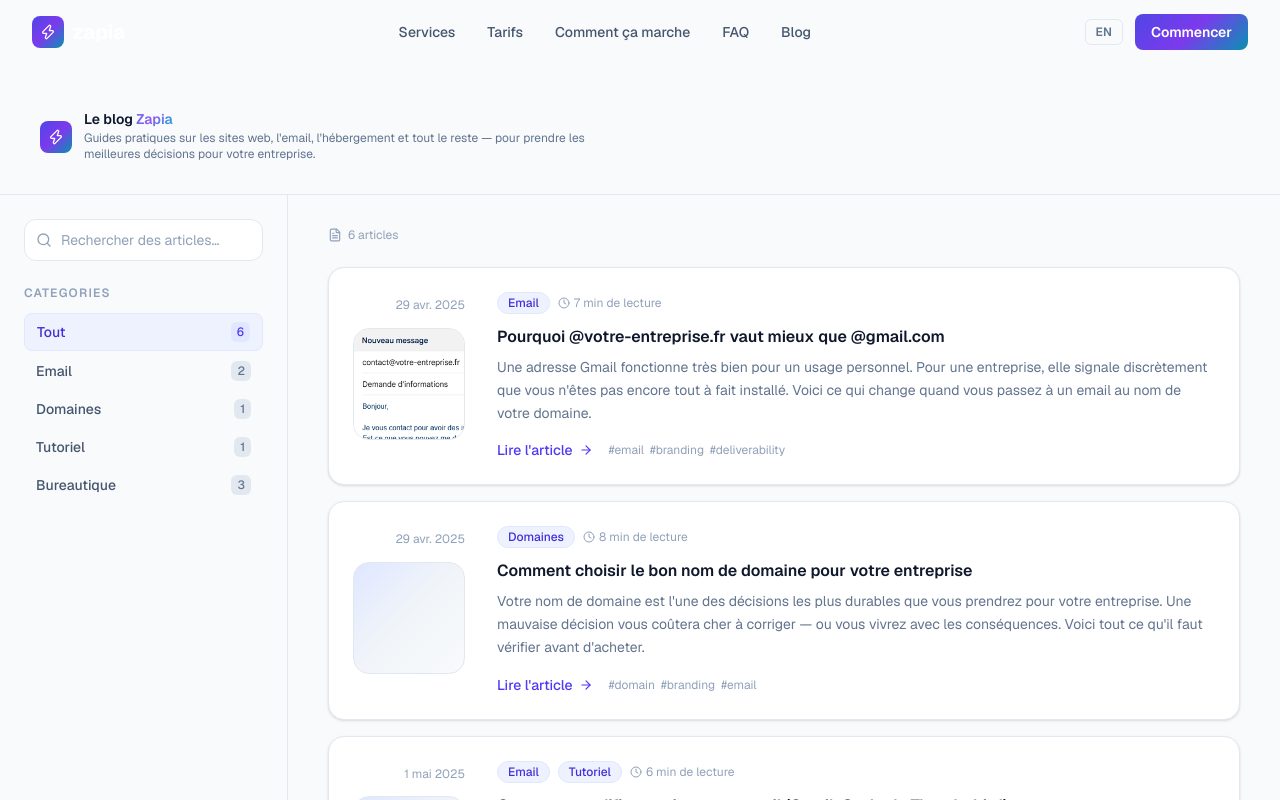
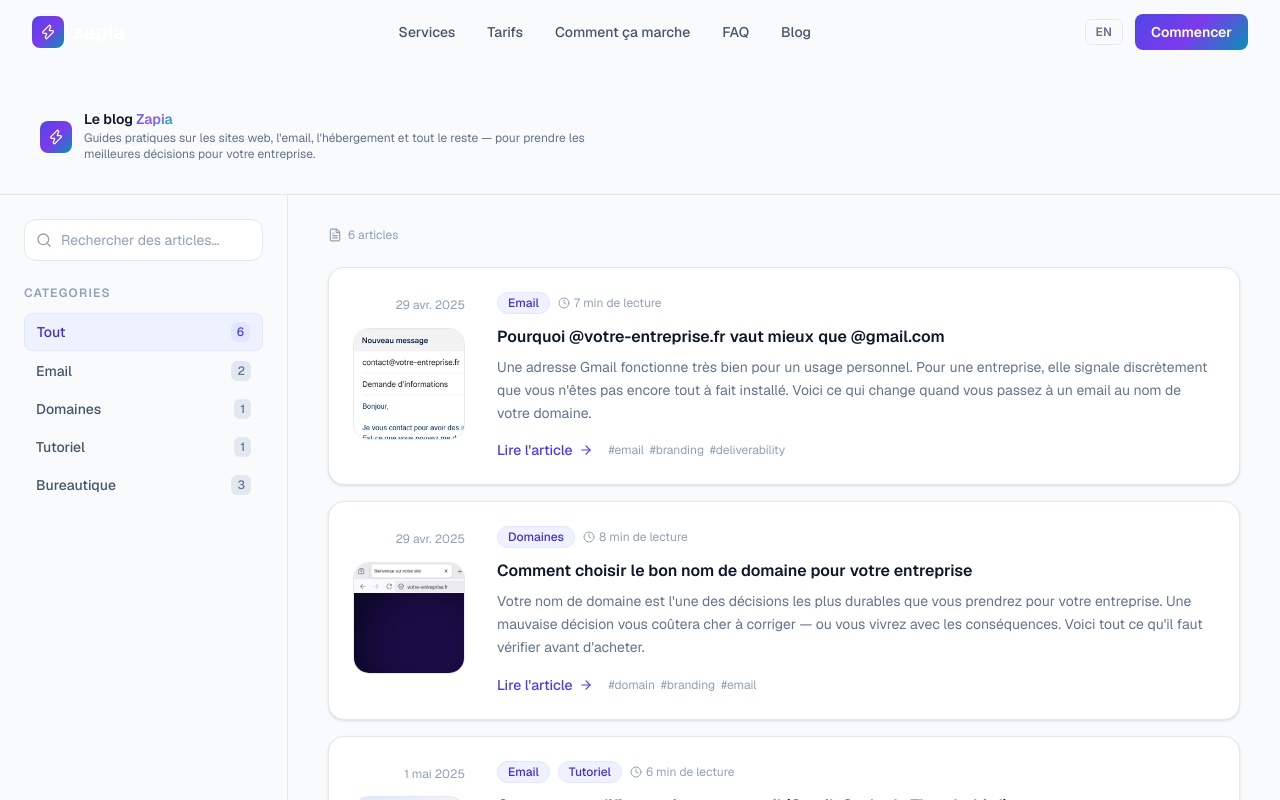
Before and after one commit to William-LP/zapia-landing-page, a Next.js app: page /fr/blog in a window 1280 px wide. Shown: the top 800 px of the page. Built offline with nearby package versions, Linux system fonts and the light colour scheme.

Commit message:
ilustration

```diff
--- a/app/[lang]/blog/articles.ts
+++ b/app/[lang]/blog/articles.ts
@@ -46,6 +46,7 @@ export const articles: Article[] = [
     },
     date: "2025-04-29",
     readTime: 8,
+    coverImage: "/blog/how-to-choose-the-right-domain-name/domain-name.png",
   },
   {
     slug: {
```
Also changed, not shown: public/blog/how-to-choose-the-right-domain-name/domain-name.png (added).
